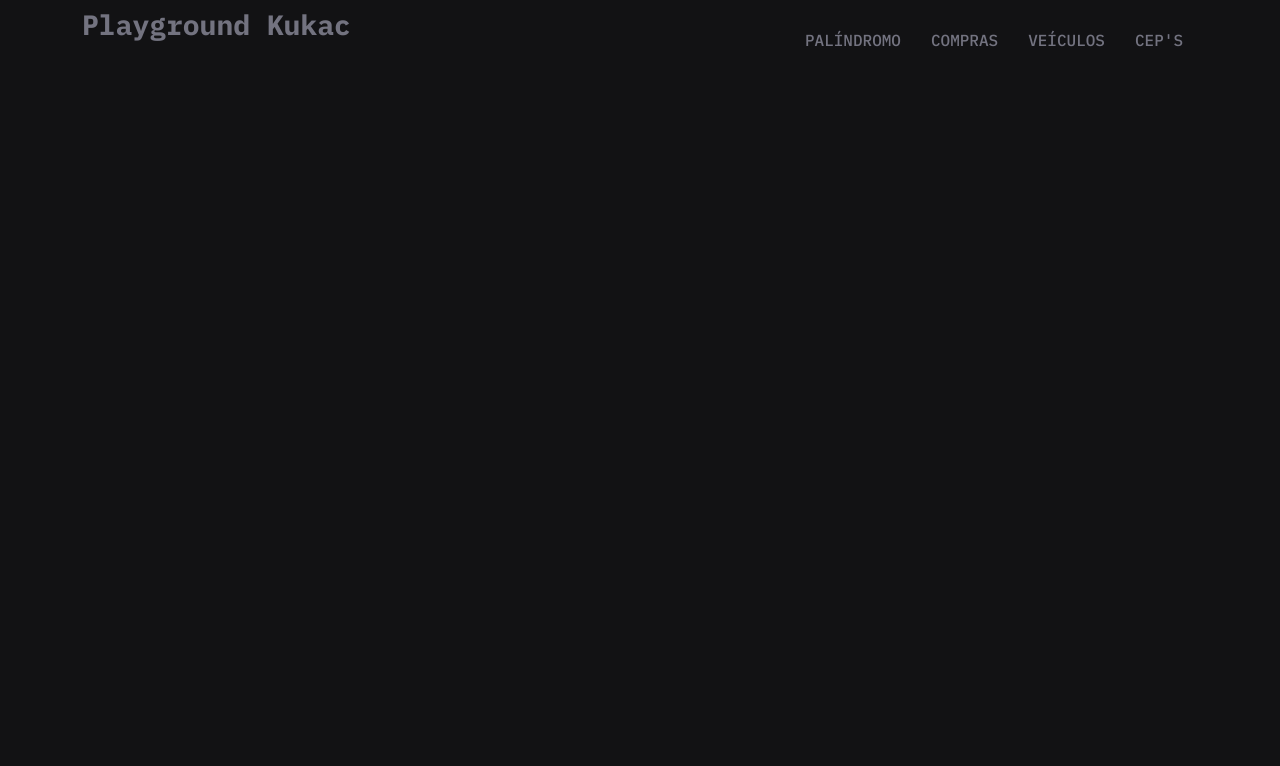
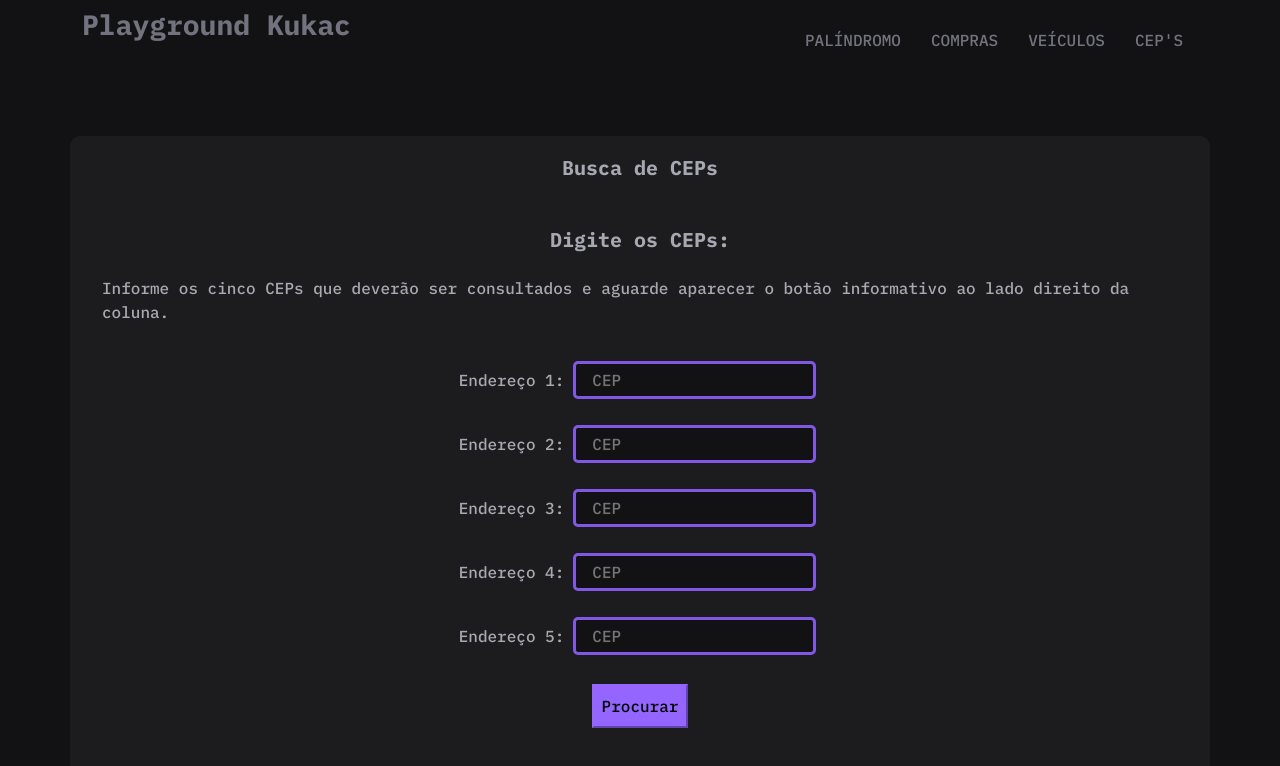
Before and after one commit to eduardoaraujogomes/kukac-challenge, a React (Create React App) app in the folder frontend/: page /ceps in a window 1280 px wide. Shown: the top 766 px of the page. Built offline with nearby package versions, Linux system fonts and the light colour scheme.

Commit message:
feat: cep

```diff
--- a/frontend/src/components/Car/index.jsx
+++ b/frontend/src/components/Car/index.jsx
@@ -103,7 +103,7 @@ const Car = () => {
                       id='brandInfo'
                       autoComplete='off'
                     />
-                    <label htmlFor="doorsInfo" className='col-4'>Quantidade de portas</label>
+                    <label htmlFor="doorsInfo" className='col-4'>Quantidade de portas(2-4)</label>
                     <Field
                       className='cars-values p-3 col-4'
                       name='doorsInfo'
--- /dev/null
+++ b/frontend/src/components/Ceps/Cep/index.jsx
@@ -0,0 +1,35 @@
+import React from 'react';
+
+const Cep = ({ cep, uf, cidade, logradouro, bairro, idModal }) => {
+
+
+
+
+  return (
+    <>
+      <button type="button" class="button-primary" data-bs-toggle="modal" data-bs-target={`#${idModal}`}>
+        Endereço - {cep}
+      </button>
+
+      <div class="modal fade" id={idModal} tabIndex="-1" aria-labelledby={idModal} aria-hidden="true">
+        <div class="modal-dialog modal-dialog-centered">
+          <div class="modal-content background-container">
+            <div class="modal-header">
+              <h5 class="modal-title" id={idModal}>Endereço</h5>
+              <button type="button" class="btn-close btn-close-white" data-bs-dismiss="modal" aria-label="Close"></button>
+            </div>
+            <div class="modal-body">
+              <p>uf: {!!uf ? uf : 'UF não encontrada'}</p>
+              <p>cidade: {!!cidade ? cidade : 'Cidade não encontrada'}</p>
+              <p>logradouro: {!!logradouro ? logradouro : 'Logradouro não encontrado'}</p>
+              <p>bairro: {!!bairro ? bairro : 'Bairro não encontrado'}</p>
+            </div>
+          </div>
+        </div>
+      </div>
+    </>
+
+  );
+};
+
+export default Cep;
--- /dev/null
+++ b/frontend/src/components/Ceps/index.jsx
@@ -0,0 +1,175 @@
+import React, { useState } from 'react';
+import './style.scss';
+import { Formik, Form, Field } from 'formik';
+import Cep from './Cep';
+import api from '../../services/api';
+import Swal from 'sweetalert2';
+
+const Ceps = () => {
+  const [cepsList, setCepsList] = useState([]);
+
+  const cepsId = ['primeirocep', 'segundocep', 'terceirocep', 'quartocep', 'quintocep'];
+
+  const handleInput = (value) => {
+    value.target.value = value.target.value.replace(/[^0-9.]/g, '').replace(/(\..*)\./g, '$1');
+  };
+
+  const handleSubmit = async ({ cep_1, cep_2, cep_3, cep_4, cep_5 }) => {
+    const ceps = [cep_1, cep_2, cep_3, cep_4, cep_5];
+
+    if (ceps.includes('', "", null, undefined)) {
+      Swal.fire({
+        title: 'Oops...',
+        text: 'Você precisa informar 5 CEPs',
+        icon: 'error',
+        confirmButtonText: 'Ok'
+      });
+      return;
+    }
+
+
+    if (!ceps.filter(cep => cep.length !== 8)) {
+      Swal.fire({
+        title: 'CEP inválido',
+        text: 'Os CEPs devem conter 8 números',
+        icon: 'error',
+        confirmButtonText: 'Ok'
+      });
+      return;
+    }
+
+    try {
+      const { data } = await api.post(`/ceps`, {
+        ceps: [
+          +cep_1,
+          +cep_2,
+          +cep_3,
+          +cep_4,
+          +cep_5
+        ]
+      });
+
+      setCepsList(data);
+    } catch ({ response }) {
+      Swal.fire({
+        icon: 'error',
+        title: 'Oops...',
+        text: `${response.data.error}`,
+        confirmButtonText: 'Ok'
+      });
+    }
+  };
+  return (
+    <>
+      <div className="container background-container mt-5" >
+        <h5 className='text-center mb-5'>Busca de CEPs</h5>
+        <div>
+          <Formik onSubmit={handleSubmit} initialValues={{ cep_1: '', cep_2: '', cep_3: '', cep_4: '', cep_5: '' }}>
+            <Form className="container d-flex flex-column align-items-center gap-3">
+              <h5>Digite os CEPs:</h5>
+              <p>Informe os cinco CEPs que deverão ser consultados e aguarde aparecer o botão informativo ao lado direito da coluna.</p>
+              <div className='container d-flex'>
+                <div className="input-ceps container d-flex flex-column align-items-center justify-content-center gap-3">
+                  <div className='container d-flex flex-wrap justify-content-center align-items-center gap-1'>
+                    <label >Endereço 1:</label>
+                    <Field
+                      className='ceps-values p-3 '
+                      placeholder='CEP'
+                      name='cep_1'
+                      required-type='number'
+                      id='cep_1'
+                      autoComplete='off'
+                      minLength='8'
+                      maxLength='8'
+                      onInput={(e) => handleInput(e)}
+                    />
+                  </div>
+                  <div className='container d-flex flex-wrap justify-content-center align-items-center gap-1'>
+                    <label >Endereço 2:</label>
+                    <Field
+                      className='ceps-values p-3 '
+                      placeholder='CEP'
+                      name='cep_2'
+                      required-type='number'
+                      id='cep_2'
+                      autoComplete='off'
+                      minLength='8'
+                      maxLength='8'
+                      onInput={(e) => handleInput(e)}
+                    />
+                  </div>
+                  <div className='container d-flex flex-wrap justify-content-center align-items-center gap-1'>
+                    <label>Endereço 3:</label>
+                    <Field
+                      className='ceps-values p-3'
+                      placeholder='CEP'
+                      name='cep_3'
+                      required-type='number'
+                      id='cep_3'
+                      autoComplete='off'
+                      minLength='8'
+                      maxLength='8'
+                      onInput={(e) => handleInput(e)}
+                    />
+                  </div>
+                  <div className='container d-flex flex-wrap justify-content-center align-items-center gap-1'>
+                    <label>Endereço 4:</label>
+                    <Field
+                      className='ceps-values p-3'
+                      placeholder='CEP'
+                      name='cep_4'
+                      required-type='number'
+                      id='cep_4'
+                      autoComplete='off'
+                      minLength='8'
+                      maxLength='8'
+                      onInput={(e) => handleInput(e)}
+                    />
+                  </div>
+                  <div className='container d-flex flex-wrap justify-content-center align-items-center gap-1'>
+                    <label>Endereço 5:</label>
+                    <Field
+                      className='ceps-values p-3'
+                      placeholder='CEP'
+                      name='cep_5'
+                      required-type='number'
+                      id='cep_5'
+                      autoComplete='off'
+                      minLength='8'
+                      maxLength='8'
+                      onInput={(e) => handleInput(e)}
+                    />
+                  </div>
+                  <div className="container d-flex justify-content-center align-items-center gap-3">
+                    <button className='button-primary p-2 mt-2' type="submit">Procurar</button>
+                  </div>
+                </div>
+              </div>
+            </Form>
+          </Formik>
+          <div className='container'>
+            <div className="ceps-box-numbers p-3">
+              <div data-js='ceps' className="ceps-numbers container d-flex flex-wrap gap-3 justify-content-center align-items-center col-12 my-4">
+                {!!cepsList && cepsList?.map(({ uf, logradouro, bairro, localidade }, idx) => {
+                  return (
+                    <Cep
+                      key={idx}
+                      uf={uf}
+                      cep={idx + 1}
+                      logradouro={logradouro}
+                      bairro={bairro}
+                      cidade={localidade}
+                      idModal={cepsId[idx]}
+                    />
+                  );
+                })}
+              </div>
+            </div>
+          </div>
+        </div>
+      </div>
+    </>
+  );
+};
+
+export default Ceps;
--- /dev/null
+++ b/frontend/src/components/Ceps/style.scss
@@ -0,0 +1,57 @@
+
+.panel-ceps {
+  display: flex;
+  flex-direction: column;
+  gap: 5px;
+
+
+}
+
+.panel-input {
+  display: flex;
+  align-items: center;
+  justify-content: center;
+
+
+}
+
+.ceps-values {
+  height: 25px;
+  padding: 2px;
+  margin: 5px;
+  border: 3px solid var(--primary);
+  border-radius: 5px;
+  background-color: var(--background);
+  color: var(--white);
+
+  &:focus {
+      outline: none;
+      border: 3px solid var(--primary);
+  }
+
+}
+
+.desactive {
+  display: none;
+  overflow: hidden;
+}
+
+.ceps-box-numbers {
+  min-height: 25px;
+  height: auto;
+  padding: 10px;
+  margin: 5px;
+  border-radius: 5px;
+  background-color: var(--background-box);
+  color: var(--white);
+
+  display: flex;
+  justify-content: center;
+  align-items: ceter;
+}
+
+.ceps-numbers {
+  justify-self: center;
+  align-self: center;
+
+}
--- a/frontend/src/components/Navbar/index.jsx
+++ b/frontend/src/components/Navbar/index.jsx
@@ -72,7 +72,7 @@ function Navbar() {
                   </Link>
                 </li>
                 <li className='nav-item'>
-                  <Link to='/cep' style={{ textDecoration: 'none' }}>
+                  <Link to='/ceps' style={{ textDecoration: 'none' }}>
                     <a
                       className='nav-link active'
                       aria-current='page'
--- a/frontend/src/components/Palindromo/index.jsx
+++ b/frontend/src/components/Palindromo/index.jsx
@@ -43,7 +43,7 @@ export const Palindromo = () => {
 
   return (
     <>
-      <div className="col-12 container background-container mt-5" >
+      <div className="container background-container mt-5" >
         <h5 className='text-center mb-5'>Palíndromo de números</h5>
         <div>
           <Formik onSubmit={handleSubmit} initialValues={{ initialValue: '', finalValue: '' }} >
--- a/frontend/src/routes/index.jsx
+++ b/frontend/src/routes/index.jsx
@@ -2,6 +2,7 @@ import { BrowserRouter, Routes, Route } from 'react-router-dom';
 import Palindromo from '../components/Palindromo';
 import Purchase from '../components/Purchase';
 import Vehicles from '../components/Vehicles';
+import Ceps from '../components/Ceps';
 import Navbar from "../components/Navbar";
 import ScrollButton from '../components/ScrollButton';
 
@@ -13,7 +14,7 @@ const RouteList = () => {
         <Route path='/' element={<Palindromo />} />
         <Route path='/purchase' element={<Purchase />} />
         <Route path='/vehicles' element={<Vehicles />} />
-
+        <Route path='/ceps' element={<Ceps />} />
       </Routes>
       <ScrollButton />
     </BrowserRouter>
```
Also changed, not shown: frontend/src/components/Motocycle/index.jsx (+6 -6 lines), frontend/src/components/Vehicles/index.jsx (+3 -9 lines), 2 other files (tests, documents, lock files or other folders).
